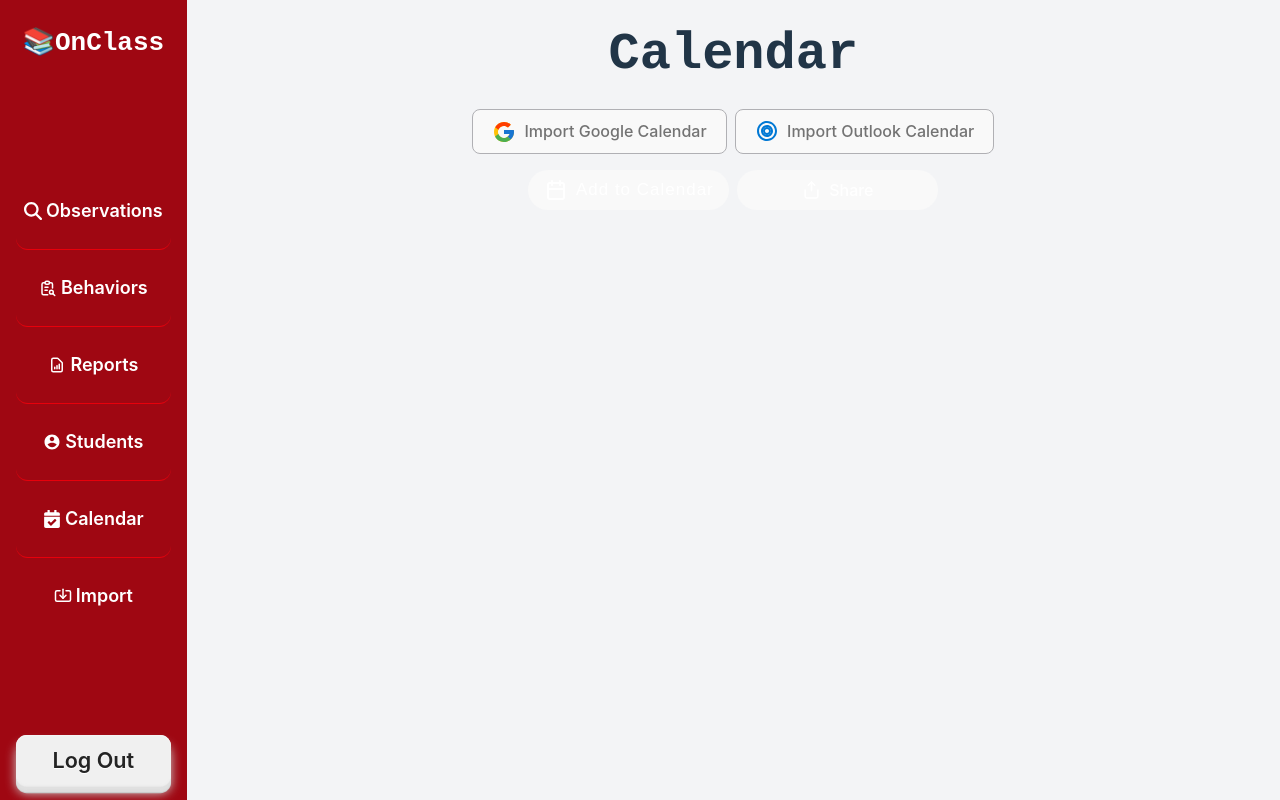
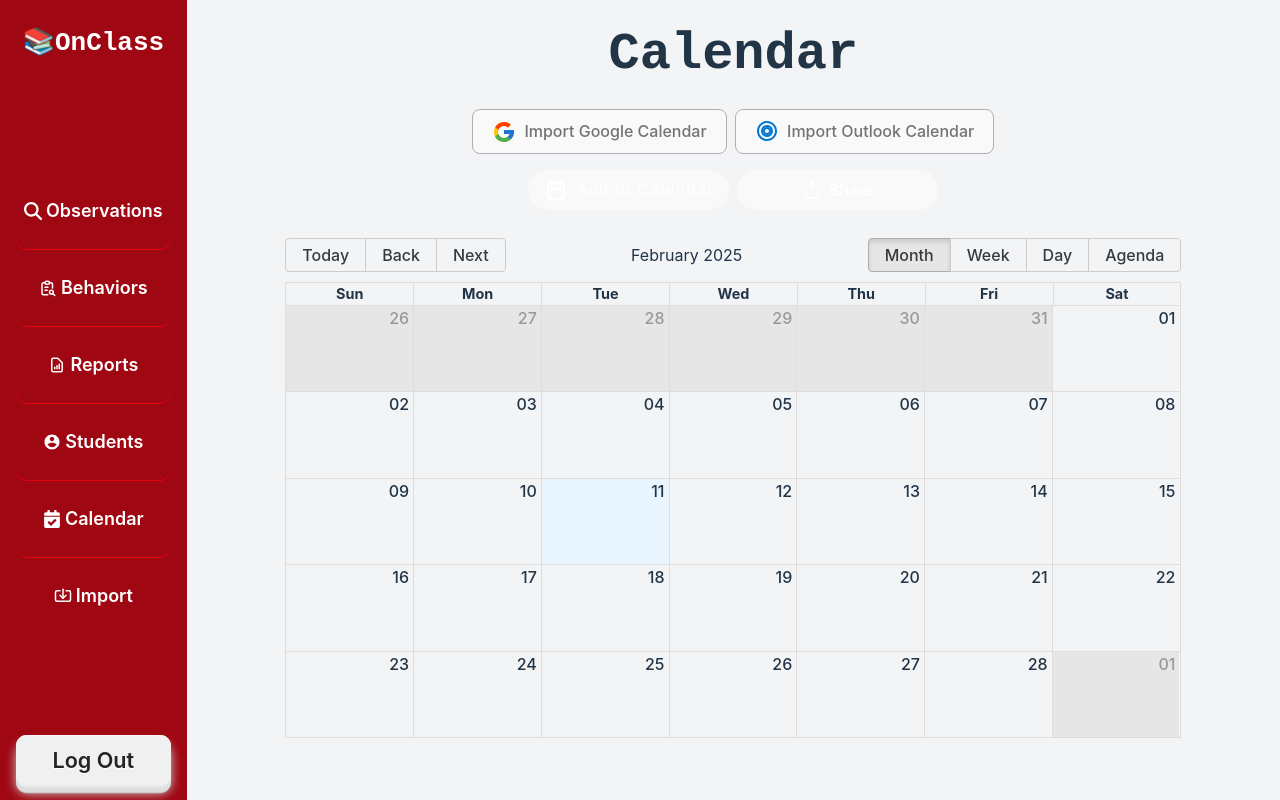
Before and after one commit to glowiep/Fullstack-FastAPI, a React (Vite) app in the folder frontend/: page /calendar in a window 1280 px wide. Built offline with nearby package versions, Linux system fonts and the light colour scheme.

Commit message:
Add calendar

```diff
--- a/frontend/package.json
+++ b/frontend/package.json
@@ -22,7 +22,9 @@
     "d3-zoom": "^3.0.0",
     "framer-motion": "^12.4.2",
     "lucide-react": "^0.475.0",
+    "moment": "^2.30.1",
     "react": "18.3.1",
+    "react-big-calendar": "^1.17.1",
     "react-dom": "18.3.1",
     "react-icons": "^5.4.0",
     "react-router-dom": "^7.1.5",
@@ -36,6 +38,7 @@
     "@types/d3-selection": "^3.0.11",
     "@types/d3-zoom": "^3.0.8",
     "@types/react": "^18.3.1",
+    "@types/react-big-calendar": "^1.16.1",
     "@types/react-dom": "^18.3.1",
     "@vitejs/plugin-react-swc": "^3.5.0",
     "eslint": "^9.19.0",
--- a/frontend/src/sections/Calendar.tsx
+++ b/frontend/src/sections/Calendar.tsx
@@ -1,11 +1,27 @@
+import React from 'react';
 import Sidebar from "../components/Sidebar";
 import ConnectGoogle from "../components/ConnectGoogle";
 import ConnectOutlook from "../components/ConnectOutlook";
 import AddToCalendar from "../components/AddToCalendar";
 import ShareCalendar from "../components/ShareCalendar";
+import { Calendar, momentLocalizer } from 'react-big-calendar';
+import moment from 'moment';
 import './Calendar.css';
+import 'react-big-calendar/lib/css/react-big-calendar.css';
+
+// Setup the localizer by providing the moment (or date-fns) Object
+// to the correct localizer.
+const localizer = momentLocalizer(moment); // or globalizeLocalizer for globalize
 
 const CalendarSection = () => {
+    const events = [
+        {
+            title: 'Koru Hackathon',
+            start: new Date(2025, 2, 13, 13, 0),
+            end: new Date(2025, 2, 13, 18, 0),
+        },
+    ];
+
     return (
         <div className="flex w-screen h-screen">
             <Sidebar />
@@ -19,6 +35,15 @@
                     <AddToCalendar />
                     <ShareCalendar />
                 </div>
+                <div className="mt-7 w-full max-w-4xl">
+                    <Calendar
+                        localizer={localizer}
+                        events={events}
+                        startAccessor="start"
+                        endAccessor="end"
+                        style={{ height: 500 }}
+                    />
+                </div>
             </div>
         </div>
     );
```
Also changed, not shown: 1 other file (tests, documents, lock files or other folders).
